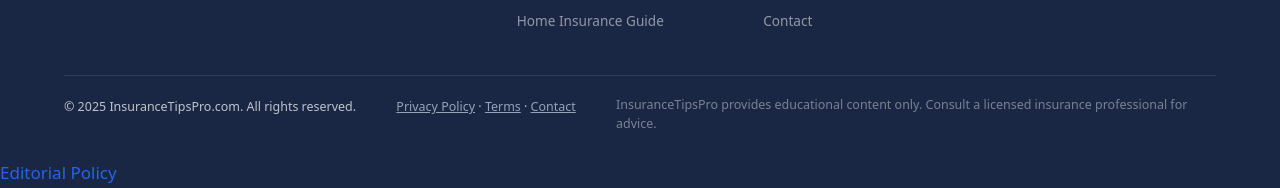
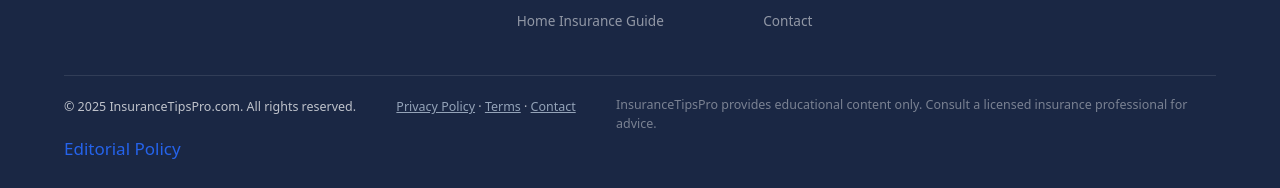
Before and after one commit to woxxxxxxxx/insurancetipspro, a website: page about.html in a window 1280 px wide. Shown: the part 2597-2785 px from the top of the page. Drawn offline with Linux system fonts and the light colour scheme.

Commit message:
fix: contain editorial policy footer links

```diff
--- a/about.html
+++ b/about.html
@@ -122,8 +122,9 @@
       <p><a href="/privacy.html" style="color:#94a3b8;text-decoration:underline;">Privacy Policy</a> &middot; <a href="/terms.html" style="color:#94a3b8;text-decoration:underline;">Terms</a> &middot; <a href="/contact.html" style="color:#94a3b8;text-decoration:underline;">Contact</a></p>
       <p class="footer-disclaimer">InsuranceTipsPro provides educational content only. Consult a licensed insurance professional for advice.</p>
     </div>
-  </div>
-<p class="editorial-policy-link"><a href="editorial-policy.html">Editorial Policy</a></p></footer>
+    <p class="editorial-policy-link"><a href="editorial-policy.html">Editorial Policy</a></p>
+</div>
+</footer>
 <button id="back-to-top" onclick="window.scrollTo({top:0,behavior:'smooth'})" aria-label="Back to top">&#8679;</button>
 <script>
 document.getElementById('navToggle').addEventListener('click',()=>document.getElementById('mainNav').classList.toggle('open'));
```
Also changed, not shown: contact.html (+3 -2 lines), index.html (+3 -2 lines), page2.html (+3 -2 lines), privacy.html (+3 -2 lines), terms.html (+3 -2 lines).
